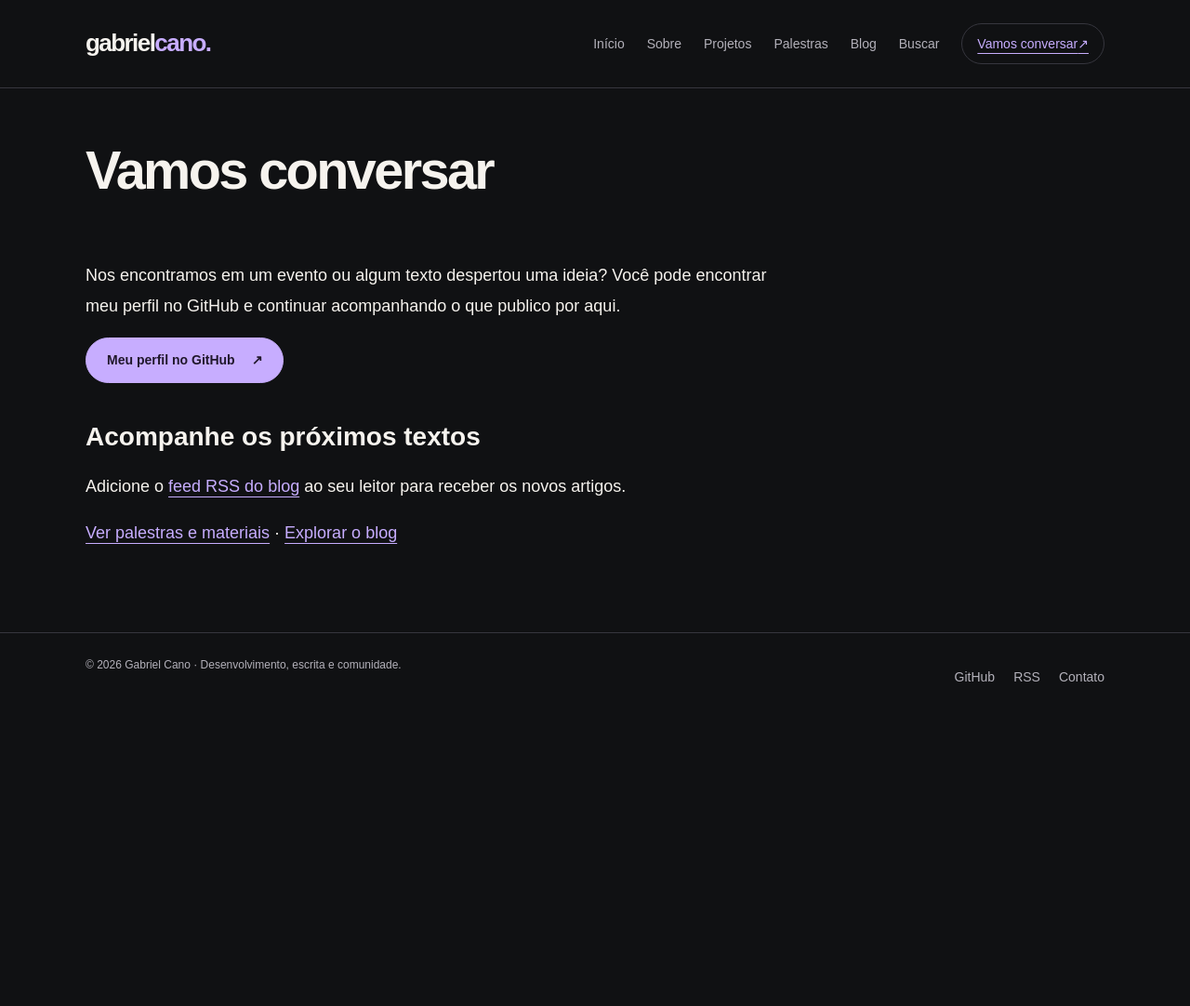
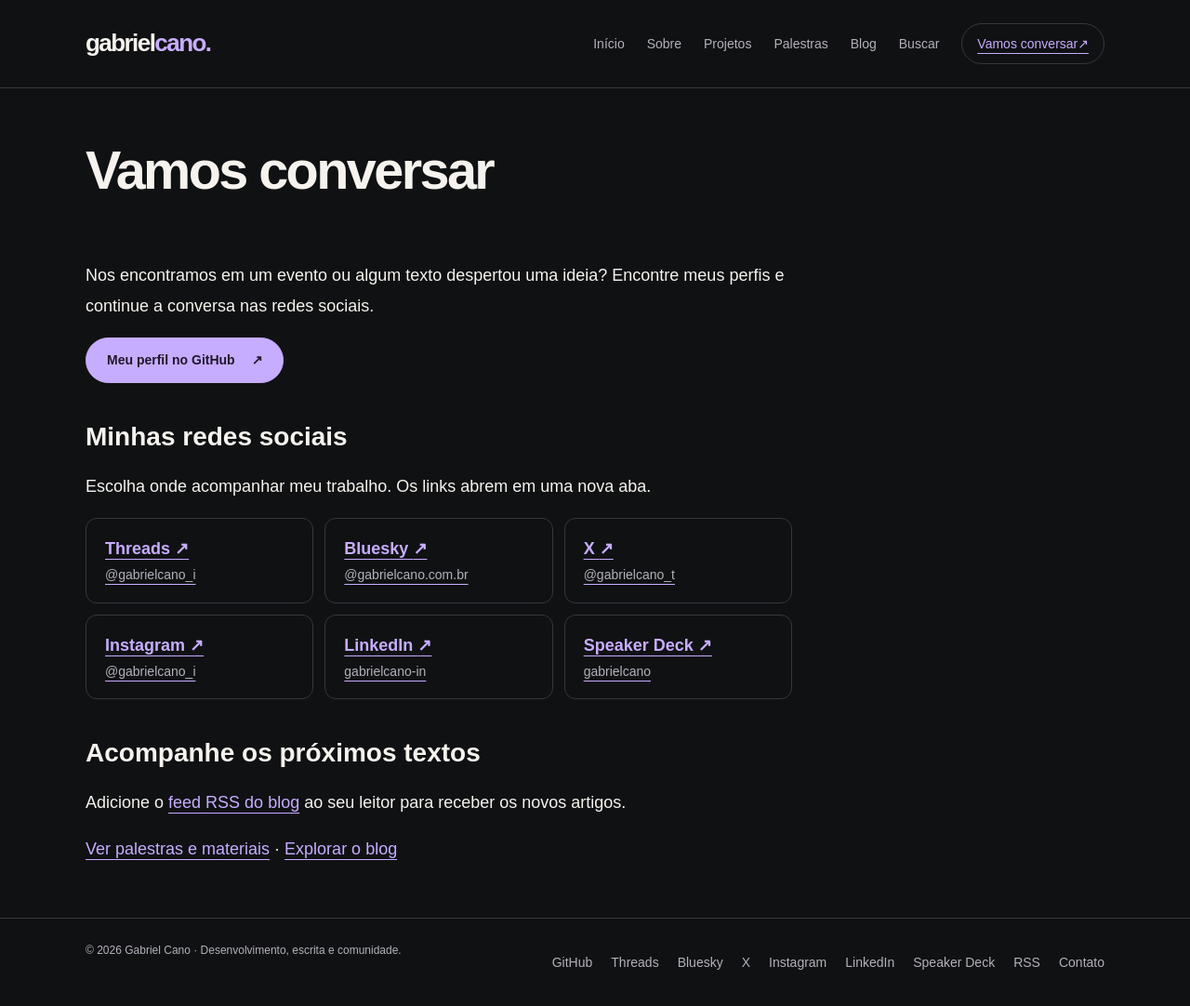
Before and after one commit to gabrielcano-git/gabrielcano.com.br, a Jekyll site: the page built from contato/index.html, in a window 1280 px wide. Shown: the whole page at 93% size. Built offline with Jekyll 4.4.1, drawn with Linux system fonts in a browser that asks for light colours; before the commit the page ends 900 px from its top, so only the background shows below that.

Commit message:
Adiciona redes sociais ao contato, rodapé e metadados
Co-Authored-By: Paperclip <noreply@paperclip.ing>

```diff
--- a/_config.yml
+++ b/_config.yml
@@ -15,6 +15,12 @@ social:
   name: Gabriel Cano
   links:
     - https://github.com/gabrielcano-git/
+    - https://www.threads.com/@gabrielcano_i
+    - https://bsky.app/profile/gabrielcano.com.br
+    - https://x.com/gabrielcano_t
+    - https://www.instagram.com/gabrielcano_i/
+    - https://www.linkedin.com/in/gabrielcano-in/
+    - https://speakerdeck.com/gabrielcano
 markdown: kramdown
 highlighter: rouge
 permalink: /:year/:month/:day/:title/
--- a/_includes/footer.html
+++ b/_includes/footer.html
@@ -2,6 +2,9 @@
   <span>© {{ site.time | date: '%Y' }} Gabriel Cano · Desenvolvimento, escrita e comunidade.</span>
   <nav class="footer-links" aria-label="Navegação do rodapé">
     <a href="https://github.com/{{ site.author.github | escape }}/">GitHub</a>
+    {% for profile in site.data.social %}
+    <a href="{{ profile.url | escape }}" target="_blank" rel="me noopener noreferrer">{{ profile.name | escape }}<span class="sr-only"> (abre em nova aba)</span></a>
+    {% endfor %}
     <a href="{{ '/feed.xml' | relative_url }}">RSS</a>
     <a href="{{ '/contato/' | relative_url }}">Contato</a>
   </nav>
--- a/assets/css/main.css
+++ b/assets/css/main.css
@@ -747,6 +747,32 @@ a:hover {
 .footer-links a {
   padding-block: 10px;
 }
+.social-links {
+  display: grid;
+  grid-template-columns: repeat(auto-fit, minmax(min(100%, 240px), 1fr));
+  gap: 12px;
+  list-style: none;
+  padding: 0;
+}
+.social-links li {
+  min-width: 0;
+}
+.social-links a {
+  display: block;
+  height: 100%;
+  padding: 16px 20px;
+  border: 1px solid var(--line);
+  border-radius: 12px;
+  overflow-wrap: anywhere;
+}
+.social-links a:hover {
+  background: var(--panel);
+}
+.social-handle {
+  display: block;
+  color: var(--muted);
+  font-size: 14px;
+}
 .page-header {
   padding-block: 55px 24px;
 }
--- a/contato/index.html
+++ b/contato/index.html
@@ -2,8 +2,15 @@
 layout: page
 title: Vamos conversar
 ---
-<p>Nos encontramos em um evento ou algum texto despertou uma ideia? Você pode encontrar meu perfil no GitHub e continuar acompanhando o que publico por aqui.</p>
+<p>Nos encontramos em um evento ou algum texto despertou uma ideia? Encontre meus perfis e continue a conversa nas redes sociais.</p>
 <p><a class="button primary" href="https://github.com/{{ site.author.github | escape }}/">Meu perfil no GitHub <span aria-hidden="true">↗</span></a></p>
+<h2>Minhas redes sociais</h2>
+<p>Escolha onde acompanhar meu trabalho. Os links abrem em uma nova aba.</p>
+<ul class="social-links">
+  {% for profile in site.data.social %}
+  <li><a href="{{ profile.url | escape }}" target="_blank" rel="me noopener noreferrer"><strong>{{ profile.name | escape }} <span aria-hidden="true">↗</span></strong><span class="social-handle">{{ profile.handle | escape }}</span><span class="sr-only"> (abre em nova aba)</span></a></li>
+  {% endfor %}
+</ul>
 <h2>Acompanhe os próximos textos</h2>
 <p>Adicione o <a href="{{ '/feed.xml' | relative_url }}">feed RSS do blog</a> ao seu leitor para receber os novos artigos.</p>
 <p><a href="{{ '/palestras/' | relative_url }}">Ver palestras e materiais</a> · <a href="{{ '/blog/' | relative_url }}">Explorar o blog</a></p>
```
Also changed, not shown: _data/social.yml (added, +18 -0 lines).
